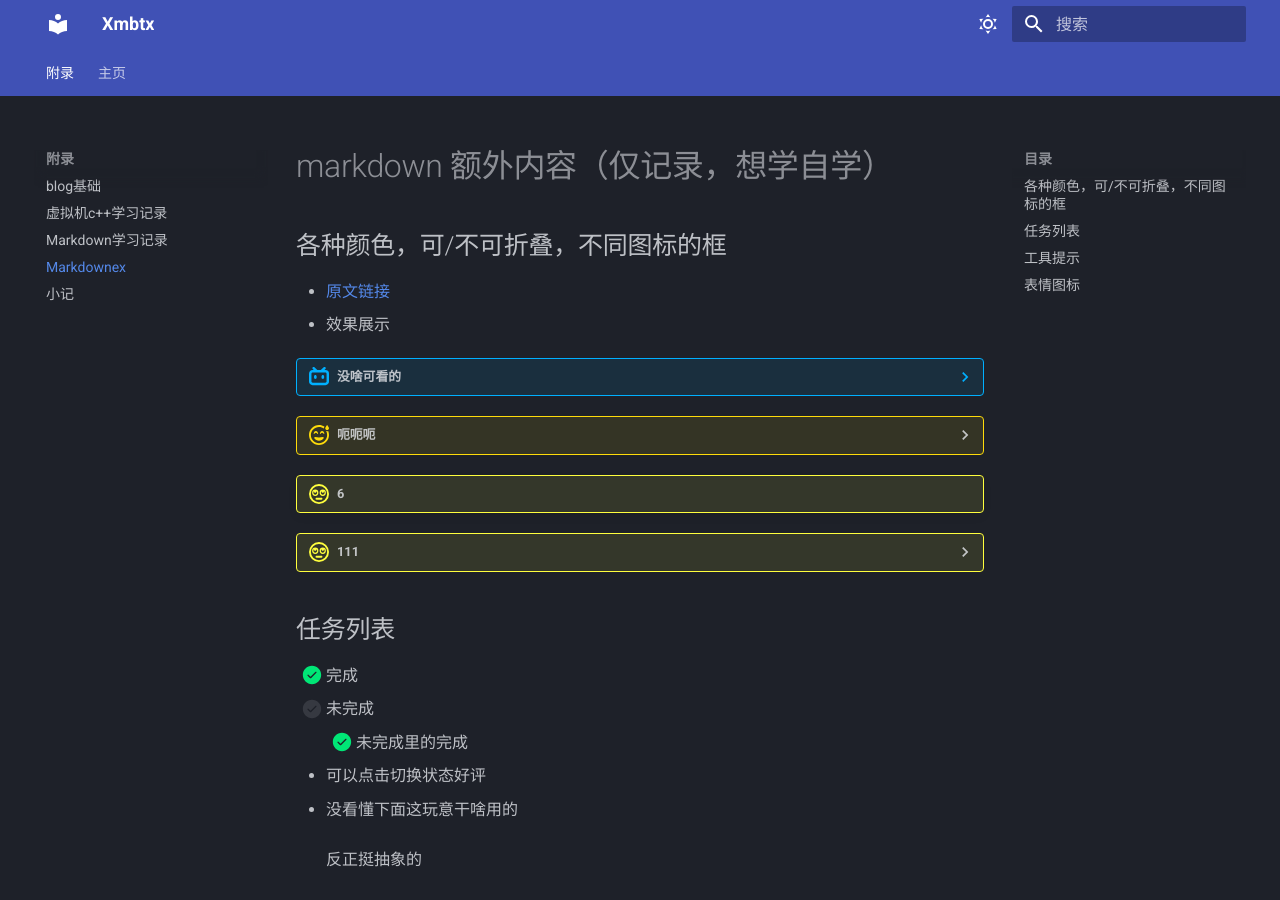
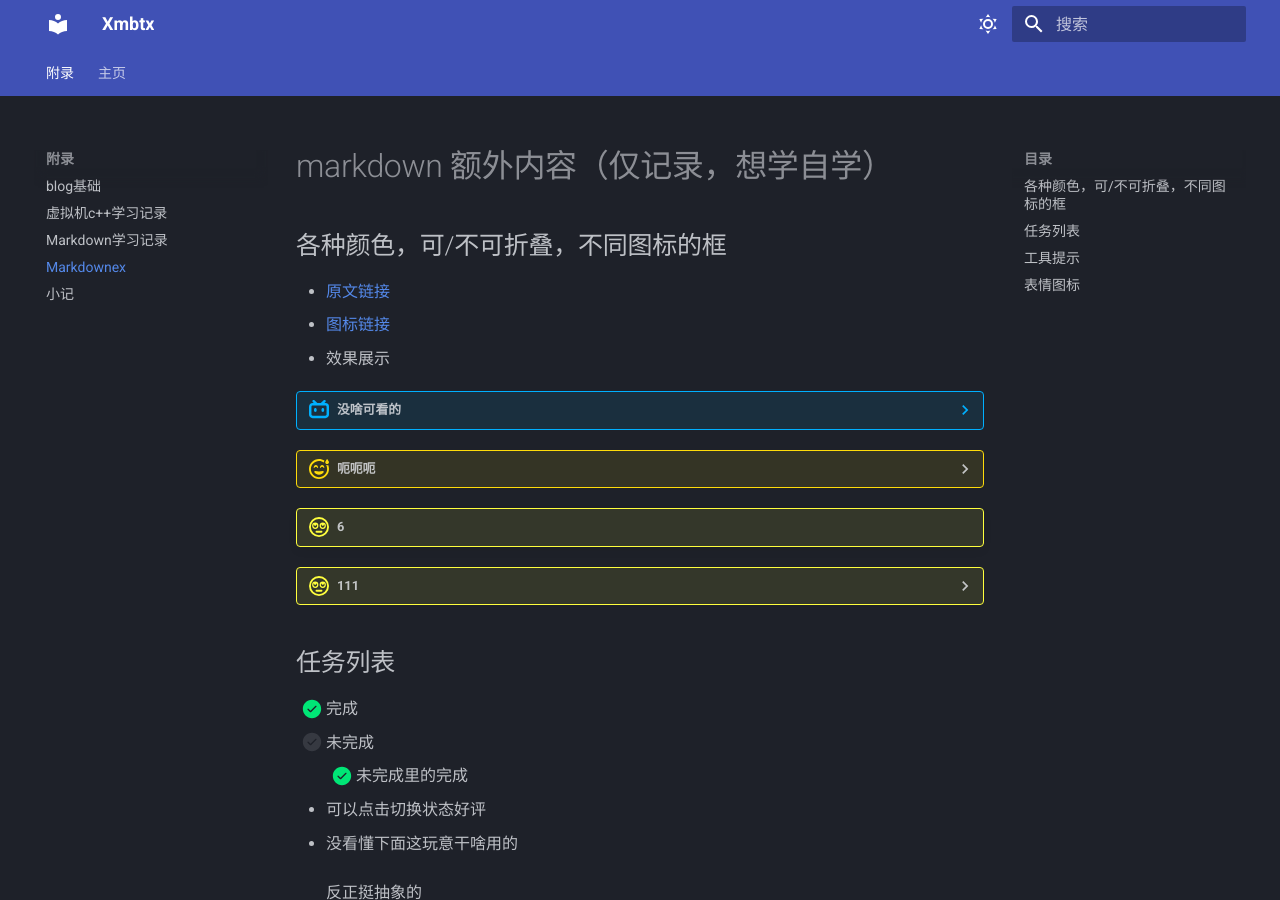
Before and after one commit to Xmbtx/xmbtx-blog, an MkDocs documentation site: the page built from docs/mkd/mkdex.md, in a window 1280 px wide and 900 px high. Built offline with MkDocs 1.6.1 and Material for MkDocs 9.7.7, drawn with Linux system fonts in a browser that asks for light colours.

Commit message:
2023-11-20_19:27:03 update

```diff
--- a/docs/mkd/mkdex.md
+++ b/docs/mkd/mkdex.md
@@ -3,6 +3,7 @@
 ## 各种颜色，可/不可折叠，不同图标的框
 
 - [原文链接](https://squidfunk.github.io/mkdocs-material/reference/admonitions/#inline-blocks-inline-end)
+- [图标链接](https://github.com/squidfunk/mkdocs-material/tree/master/material/templates/.icons)
 - 效果展示
 
 ??? abstract "没啥可看的"
```
